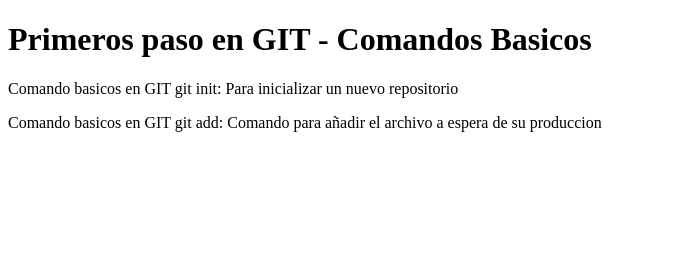
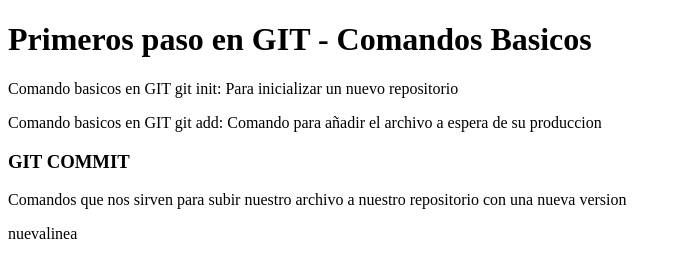
Before and after one commit to gonzalomir/prueba, a plain HTML site: page index.html in a window 1280 px wide. Shown: the whole page, without its empty margins (0-682 px from the left). Drawn offline with Linux system fonts and the light colour scheme.

Commit message:
version actualizada

```diff
--- a/index.html
+++ b/index.html
@@ -12,5 +12,9 @@
     </h1>
     <p>Comando basicos en GIT git init: Para inicializar un nuevo repositorio</p>
     <p>Comando basicos en GIT git add: Comando para añadir el archivo a espera de su produccion</p>
+    <h3>GIT COMMIT</h3>
+    <p>Comandos que nos sirven para subir nuestro archivo a nuestro repositorio con una nueva version</p>
+    nuevalinea
+
 </body>
 </html>
```
